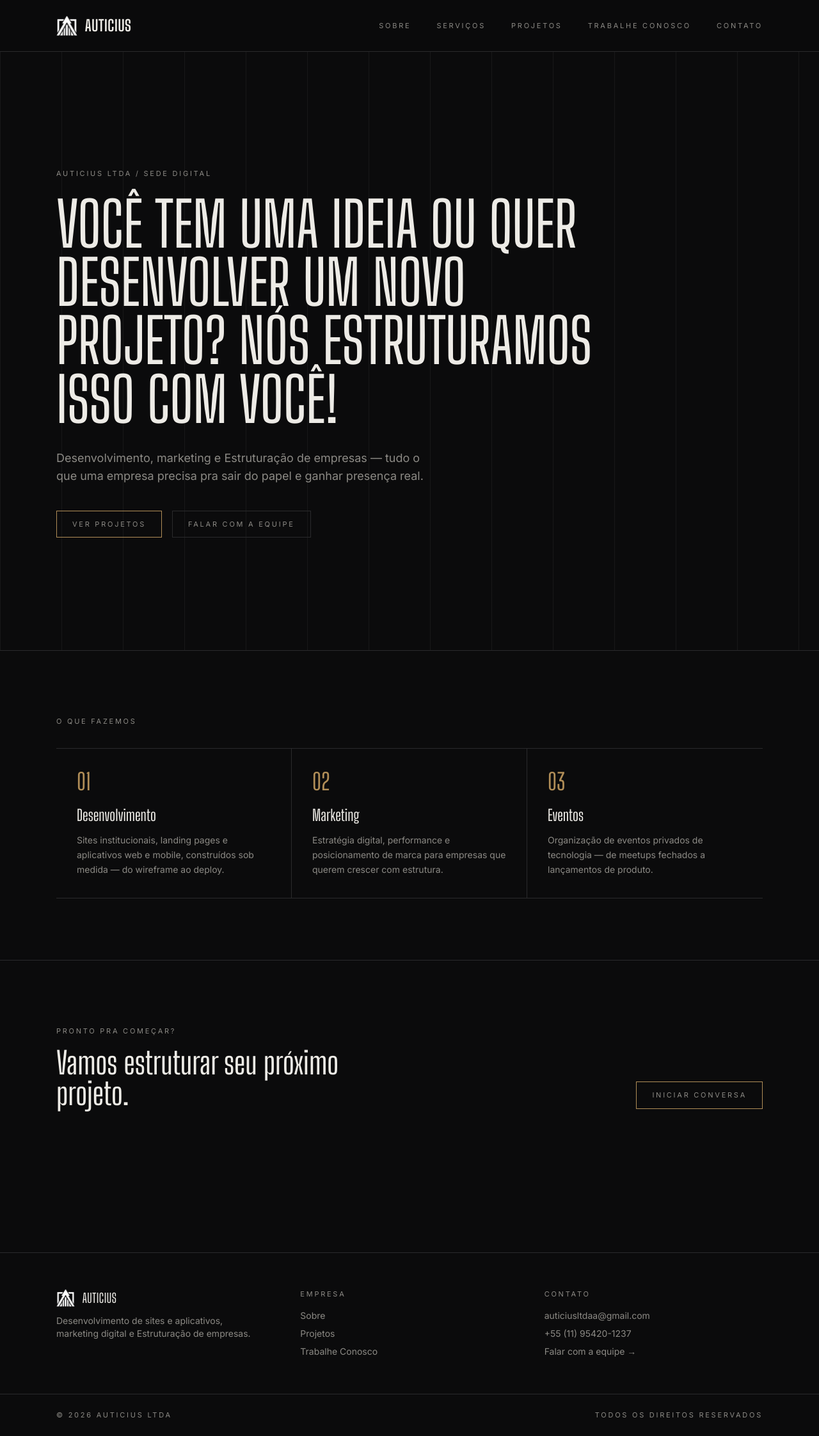
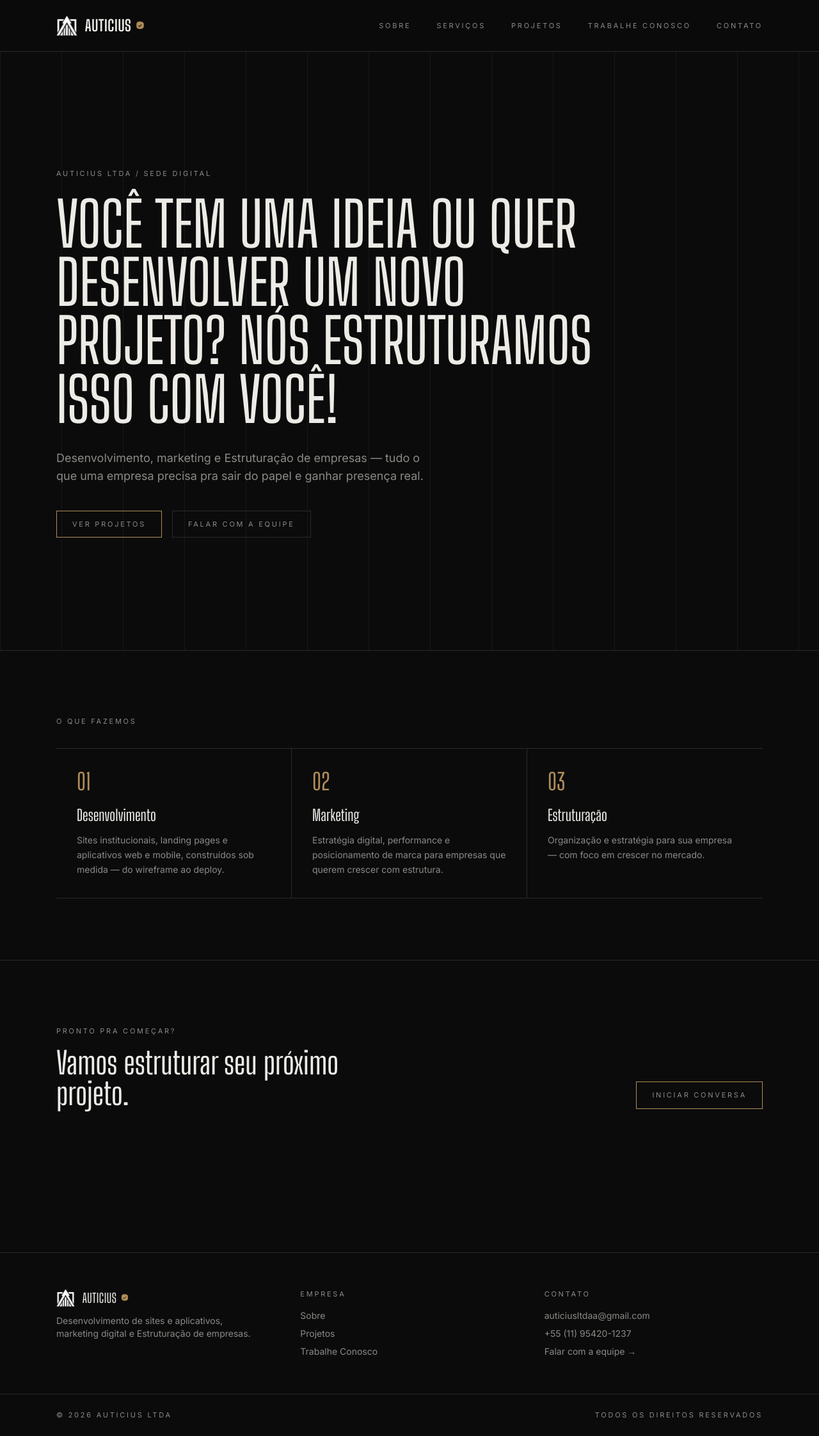
Before and after one commit to Afonsolinfo3/auticius-ltda, a Next.js app: page / in a window 1280 px wide. Shown: the whole page at 64% size. Built offline with nearby package versions, Linux system fonts and the light colour scheme.

Commit message:
adiciona selo verificado

```diff
--- a/app/page.tsx
+++ b/app/page.tsx
@@ -13,8 +13,8 @@ const services = [
   },
   {
     n: "03",
-    title: "Eventos",
-    desc: "Organização de eventos privados de tecnologia — de meetups fechados a lançamentos de produto.",
+    title: "Estruturação",
+    desc: "Organização e estratégia para sua empresa — com foco em crescer no mercado.",
   },
 ];
 
--- a/components/Footer.tsx
+++ b/components/Footer.tsx
@@ -1,5 +1,6 @@
 import Link from "next/link";
 import Image from "next/image";
+import VerifiedBadge from "@/components/VerifiedBadge";
 
 export default function Footer() {
   return (
@@ -8,7 +9,10 @@ export default function Footer() {
         <div>
           <div className="flex items-center gap-3">
             <Image src="/logo.png" alt="Auticius" width={28} height={28} className="h-7 w-auto" />
-            <span className="font-display text-xl tracking-wide">AUTICIUS</span>
+            <span className="font-display text-xl tracking-wide flex items-center gap-1.5">
+              AUTICIUS
+              <VerifiedBadge className="h-3.5 w-3.5 text-accent shrink-0" />
+            </span>
           </div>
           <p className="mt-3 text-sm text-muted max-w-xs">
             Desenvolvimento de sites e aplicativos, marketing digital e Estruturação de empresas.
--- a/components/Navbar.tsx
+++ b/components/Navbar.tsx
@@ -2,6 +2,7 @@
 import Link from "next/link";
 import Image from "next/image";
 import { useState } from "react";
+import VerifiedBadge from "@/components/VerifiedBadge";
 
 const links = [
   { href: "/sobre", label: "Sobre" },
@@ -9,7 +10,6 @@ const links = [
   { href: "/projetos", label: "Projetos" },
   { href: "/admissao", label: "Trabalhe Conosco" },
   { href: "/contato", label: "Contato" },
-  // { href: "/ingressos", label: "Ingressos" },
 ];
 
 export default function Navbar() {
@@ -21,7 +21,10 @@ export default function Navbar() {
         <div className="flex h-20 items-center justify-between">
           <Link href="/" className="flex items-center gap-3">
             <Image src="/logo.png" alt="Auticius" width={32} height={32} className="h-8 w-auto" />
-            <span className="font-display text-2xl tracking-wide font-bold">AUTICIUS</span>
+            <span className="font-display text-2xl tracking-wide font-bold flex items-center gap-1.5">
+              AUTICIUS
+              <VerifiedBadge className="h-4 w-4 text-accent shrink-0" />
+            </span>
           </Link>
 
           <nav className="hidden md:flex items-center gap-10">
--- /dev/null
+++ b/components/VerifiedBadge.tsx
@@ -0,0 +1,17 @@
+export default function VerifiedBadge({ className = "" }: { className?: string }) {
+  return (
+    <svg viewBox="0 0 24 24" fill="none" className={className} aria-label="Verificado">
+      <path
+        d="M12 2l2.4 1.2 2.6-.6 1.4 2.3 2.3 1.4-.6 2.6L21.3 11l-1.2 2.4.6 2.6-2.3 1.4-1.4 2.3-2.6-.6L12 20.5l-2.4-1.2-2.6.6-1.4-2.3-2.3-1.4.6-2.6L2.7 11l1.2-2.4-.6-2.6 2.3-1.4L7 2.3l2.6.6L12 2z"
+        fill="currentColor"
+      />
+      <path
+        d="M8.5 12.2l2.2 2.2 4.3-4.6"
+        stroke="#0B0B0C"
+        strokeWidth="1.6"
+        strokeLinecap="round"
+        strokeLinejoin="round"
+      />
+    </svg>
+  );
+}
```
